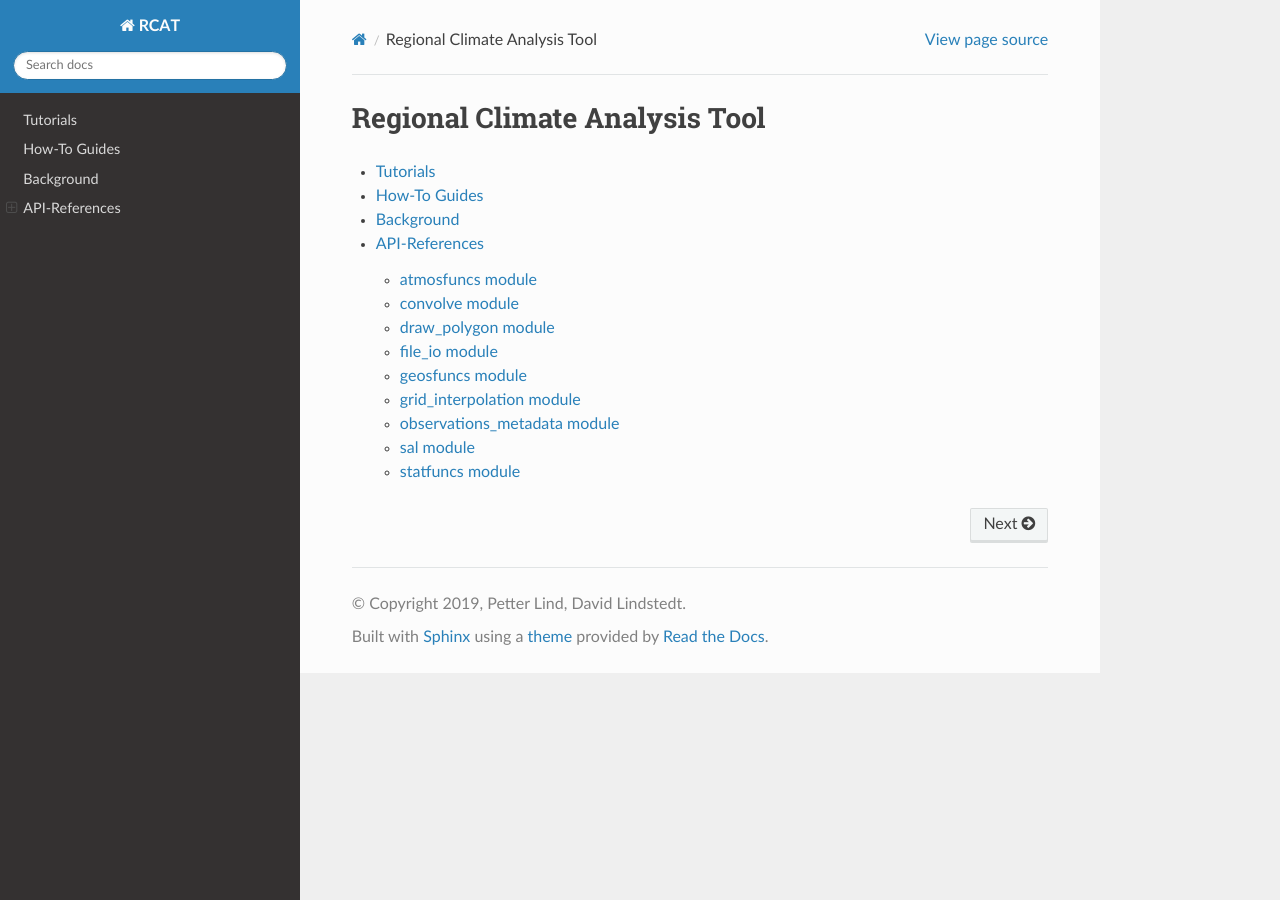
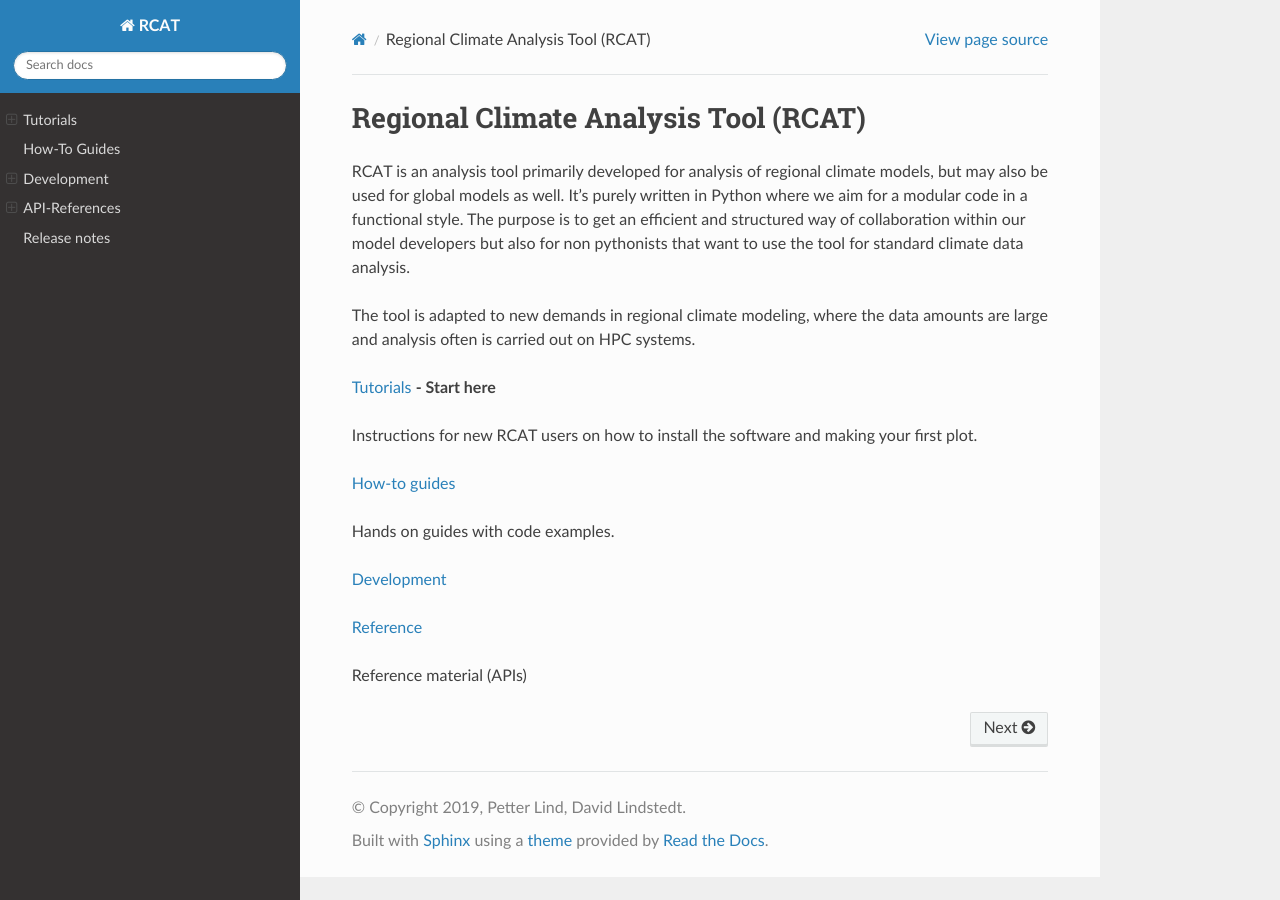
Before and after one commit to jplind79/RCAT, a Sphinx documentation site: the page built from docs/source/index.rst, in a window 1280 px wide. Built offline with Sphinx 7.4.7 and the Read the Docs theme 2.0.0, drawn with Linux system fonts in a browser that asks for light colours; pages that are not in the unit, such as notebooks, are missing from menus.

Commit message:
Updates; hide toc on first page
Signed-off-by: David Lindstedt <david.lindstedt@smhi.se>

```diff
--- a/docs/source/background.rst
+++ /dev/null
@@ -1,4 +0,0 @@
-Background
-==========
-
-asdf asdfdsaf
--- a/docs/source/index.rst
+++ b/docs/source/index.rst
@@ -3,13 +3,40 @@
    You can adapt this file completely to your liking, but it should at least
    contain the root `toctree` directive.
 
-Regional Climate Analysis Tool
-==============================
+Regional Climate Analysis Tool (RCAT)
+=====================================
+
+RCAT is an analysis tool primarily developed for analysis of regional climate
+models, but may also be used for global models as well. It's purely written in
+Python where we aim for a modular code in a functional style. The purpose is
+to get an efficient and structured way of collaboration within our model
+developers but also for non pythonists that want to use the tool for standard
+climate data analysis.
+
+The tool is adapted to new demands in regional climate modeling, where the data
+amounts are large and analysis often is carried out on HPC systems.
+
+:doc:`Tutorials </tutorials>` **- Start here**
+
+Instructions for new RCAT users on how to install the software and making your
+first plot.
+
+:doc:`How-to guides </howto>`
+
+Hands on guides with code examples.
+
+:doc:`Development </development>`
+
+:doc:`Reference </api>`
+
+Reference material (APIs)
 
 .. toctree::
-   :maxdepth: 4
+   :maxdepth: 2
+   :hidden:
 
    tutorials
    howto
-   background
+   development
    api
+   release
--- /dev/null
+++ b/docs/source/release.rst
@@ -0,0 +1,4 @@
+Release notes
+=============
+
+v1.0.0 - First online collaborative version
```
Also changed, not shown: docs/source/development.rst (added, +15 -0 lines), docs/source/tutorials.rst (+24 -1 lines).
